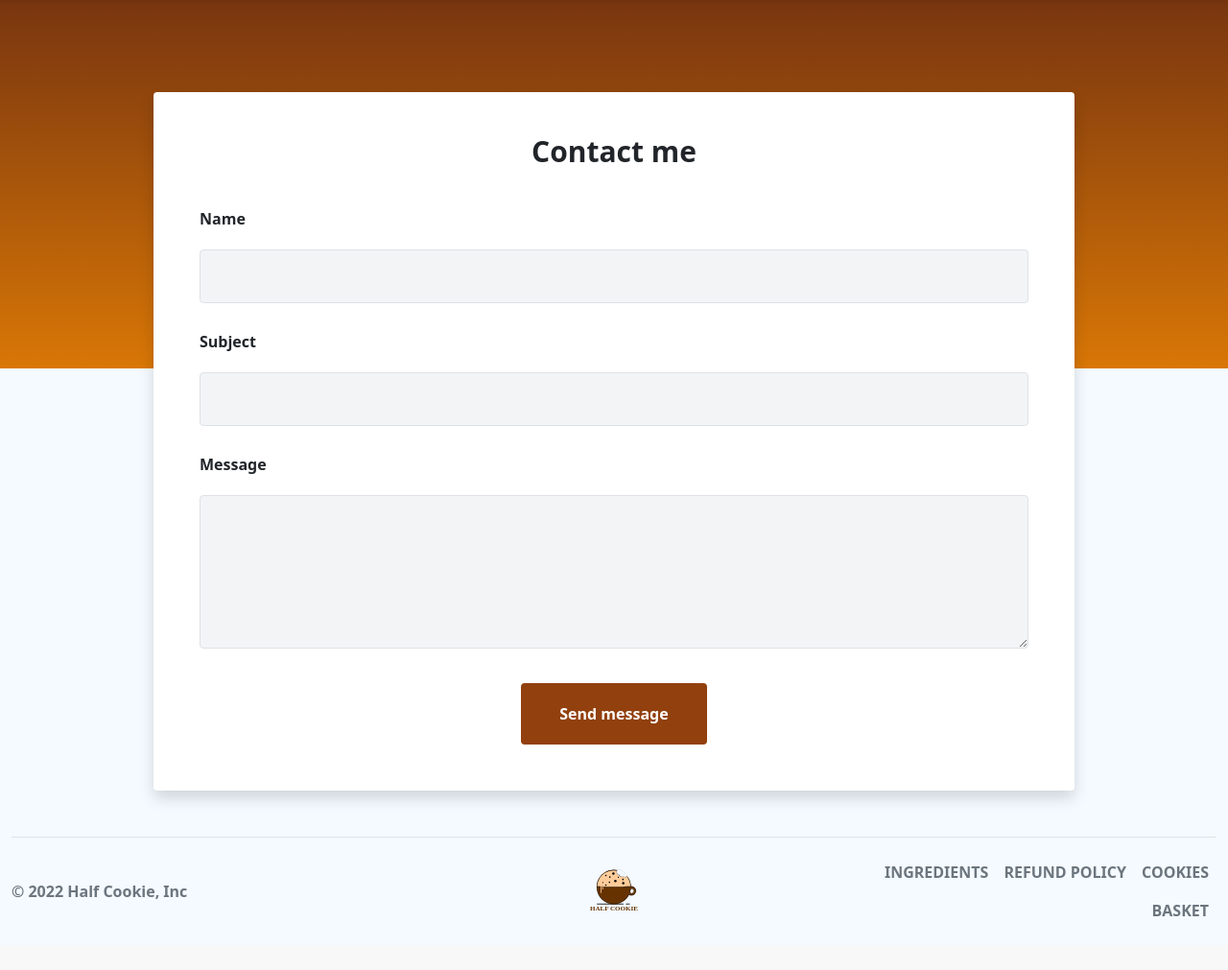
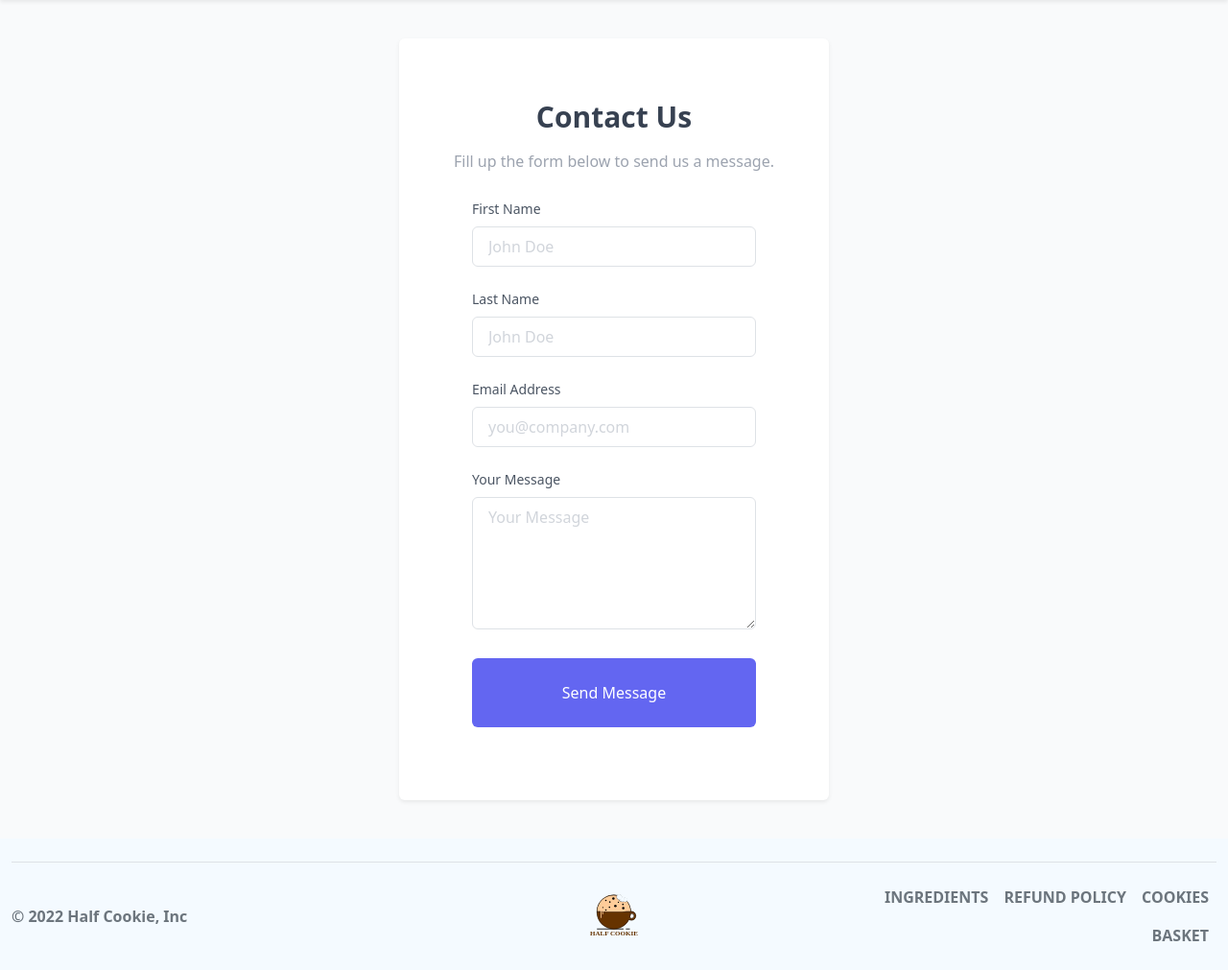
Before and after one commit to Sillfer/HalfCookie, a PHP site: page /half_cookie/contact in a window 1280 px wide. Shown: the part 72-1083 px from the top of the page at 96% size. Before the commit the page ends 1027 px from the top, so only its background shows below. Run offline with PHP 8.4, Linux system fonts and the light colour scheme; some libraries are stand-ins or nearby versions.

Commit message:
contact form added

```diff
--- a/views/admin/dashboard.php
+++ b/views/admin/dashboard.php
@@ -1,7 +1,6 @@
 <?php
 $total = new ProductsController();
 $total_price = $total->getTotal();
-// $total = new ProductsController();
 $total_quantity = $total->getTotalQuantitySold();
 $total = new OrdersController();
 $pending_order = $total->getWaitingOrders();
--- a/views/contact.php
+++ b/views/contact.php
@@ -8,40 +8,109 @@
 </head>
 <body>
 		<!-- component -->
-<div class="w-full">
-    <div class="bg-gradient-to-b from-amber-900 to-amber-600 h-96"></div>
-    <div class="max-w-5xl mx-auto px-6 sm:px-6 lg:px-8 mb-12">
-        <div class="bg-white w-full shadow rounded p-8 sm:p-12 -mt-72">
-            <p class="text-3xl font-bold leading-7 text-center">Contact me</p>
-            <form action="" method="post">
-                <div class="md:flex items-center mt-12">
-                    <div class="w-full md:w-full flex flex-col">
-                        <label class="font-semibold leading-none">Name</label>
-                        <input type="text" class="leading-none text-gray-900 p-3 focus:outline-none focus:border-blue-700 mt-4 bg-gray-100 border rounded border-gray-200" />
+<!-- component -->
+<!--
+    =======================================================================
+
+    This is a working contact form. To receive email,
+    Replace YOUR_ACCESS_KEY_HERE with your actual Access Key.
+
+    Create Access Key here 👉 https://web3forms.com/
+
+    Surjith S M (@surjithctly)
+    =======================================================================
+ -->
+
+
+ <div class="flex items-center min-h-screen bg-gray-50 dark:bg-gray-900">
+    <div class="container mx-auto">
+        <div class="max-w-md mx-auto my-10 bg-white p-5 rounded-md shadow-sm">
+            <div class="text-center">
+                <h1 class="my-3 text-3xl font-semibold text-gray-700 dark:text-gray-200">Contact Us</h1>
+                <p class="text-gray-400 dark:text-gray-400">Fill up the form below to send us a message.</p>
+            </div>
+            <div class="m-7">
+                <form action="https://api.web3forms.com/submit" method="POST" id="form">
+
+                    <input type="hidden" name="apikey" value="13f12666-074f-4f88-b1e0-f65747d6e808">
+                    <input type="hidden" name="subject" value="New Message from HalfCookie Client">
+                    <input type="checkbox" name="botcheck" id="" style="display: none;">
+
+
+                    <div class="mb-6">
+                        <label for="name" class="block mb-2 text-sm text-gray-600 dark:text-gray-400">First Name</label>
+                        <input type="text" name="name" id="name" placeholder="John Doe" required class="w-full px-3 py-2 placeholder-gray-300 border border-gray-300 rounded-md focus:outline-none focus:ring focus:ring-indigo-100 focus:border-indigo-300 dark:bg-gray-700 dark:text-white dark:placeholder-gray-500 dark:border-gray-600 dark:focus:ring-gray-900 dark:focus:border-gray-500" />
                     </div>
+                    <div class="mb-6">
+                        <label for="name" class="block mb-2 text-sm text-gray-600 dark:text-gray-400">Last Name</label>
+                        <input type="text" name="name" id="name" placeholder="John Doe" required class="w-full px-3 py-2 placeholder-gray-300 border border-gray-300 rounded-md focus:outline-none focus:ring focus:ring-indigo-100 focus:border-indigo-300 dark:bg-gray-700 dark:text-white dark:placeholder-gray-500 dark:border-gray-600 dark:focus:ring-gray-900 dark:focus:border-gray-500" />
+                    </div>
+                    <div class="mb-6">
+                        <label for="email" class="block mb-2 text-sm text-gray-600 dark:text-gray-400">Email Address</label>
+                        <input type="email" name="email" id="email" placeholder="you@company.com" required class="w-full px-3 py-2 placeholder-gray-300 border border-gray-300 rounded-md focus:outline-none focus:ring focus:ring-indigo-100 focus:border-indigo-300 dark:bg-gray-700 dark:text-white dark:placeholder-gray-500 dark:border-gray-600 dark:focus:ring-gray-900 dark:focus:border-gray-500" />
+                    </div>
+                    <div class="mb-6">
+                        <label for="message" class="block mb-2 text-sm text-gray-600 dark:text-gray-400">Your Message</label>
 
-                </div>
-                <div class="md:flex items-center mt-8">
-                    <div class="w-full flex flex-col">
-                        <label class="font-semibold leading-none">Subject</label>
-                        <input type="text" class="leading-none text-gray-900 p-3 focus:outline-none focus:border-blue-700 mt-4 bg-gray-100 border rounded border-gray-200"/>
+                        <textarea rows="5" name="message" id="message" placeholder="Your Message" class="w-full px-3 py-2 placeholder-gray-300 border border-gray-300 rounded-md focus:outline-none focus:ring focus:ring-indigo-100 focus:border-indigo-300 dark:bg-gray-700 dark:text-white dark:placeholder-gray-500 dark:border-gray-600 dark:focus:ring-gray-900 dark:focus:border-gray-500" required></textarea>
                     </div>
-
-                </div>
-                <div>
-                    <div class="w-full flex flex-col mt-8">
-                        <label class="font-semibold leading-none">Message</label>
-                        <textarea type="text" class="h-40 text-base leading-none text-gray-900 p-3 focus:oultine-none focus:border-blue-700 mt-4 bg-gray-100 border rounded border-gray-200"></textarea>
+                    <div class="mb-6">
+                        <button type="submit" class="w-full px-3 py-4 text-white bg-indigo-500 rounded-md focus:bg-indigo-600 focus:outline-none">Send Message</button>
                     </div>
-                </div>
-                <div class="flex items-center justify-center w-full">
-                    <button class="mt-9 font-semibold leading-none text-white py-4 px-10 bg-amber-800 rounded hover:bg-amber-900 focus:ring-2 focus:ring-offset-2 focus:ring-amber-700 focus:outline-none">
-                        Send message
-                    </button>
-                </div>
-            </form>
+                    <p class="text-base text-center text-gray-400" id="result">
+                    </p>
+                </form>
+            </div>
         </div>
     </div>
 </div>
+
+<script>
+const form = document.getElementById('form');
+const result = document.getElementById('result');
+
+form.addEventListener('submit', function(e) {
+    const formData = new FormData(form);
+    e.preventDefault();
+    var object = {};
+    formData.forEach((value, key) => {
+        object[key] = value
+    });
+    var json = JSON.stringify(object);
+    result.innerHTML = "Please wait..."
+
+    fetch('https://api.web3forms.com/submit', {
+            method: 'POST',
+            headers: {
+                'Content-Type': 'application/json',
+                'Accept': 'application/json'
+            },
+            body: json
+        })
+        .then(async (response) => {
+            let json = await response.json();
+            if (response.status == 200) {
+                result.innerHTML = json.message;
+                 result.classList.remove('text-gray-500');
+                result.classList.add('text-green-500');
+            } else {
+                console.log(response);
+                result.innerHTML = json.message;
+                 result.classList.remove('text-gray-500');
+                 result.classList.add('text-red-500');
+            }
+        })
+        .catch(error => {
+            console.log(error);
+            result.innerHTML = "Something went wrong!";
+        })
+        .then(function() {
+            form.reset();
+            setTimeout(() => {
+                result.style.display = "none";
+            }, 5000);
+        });
+})
+</script>
 </body>
 </html>
```
